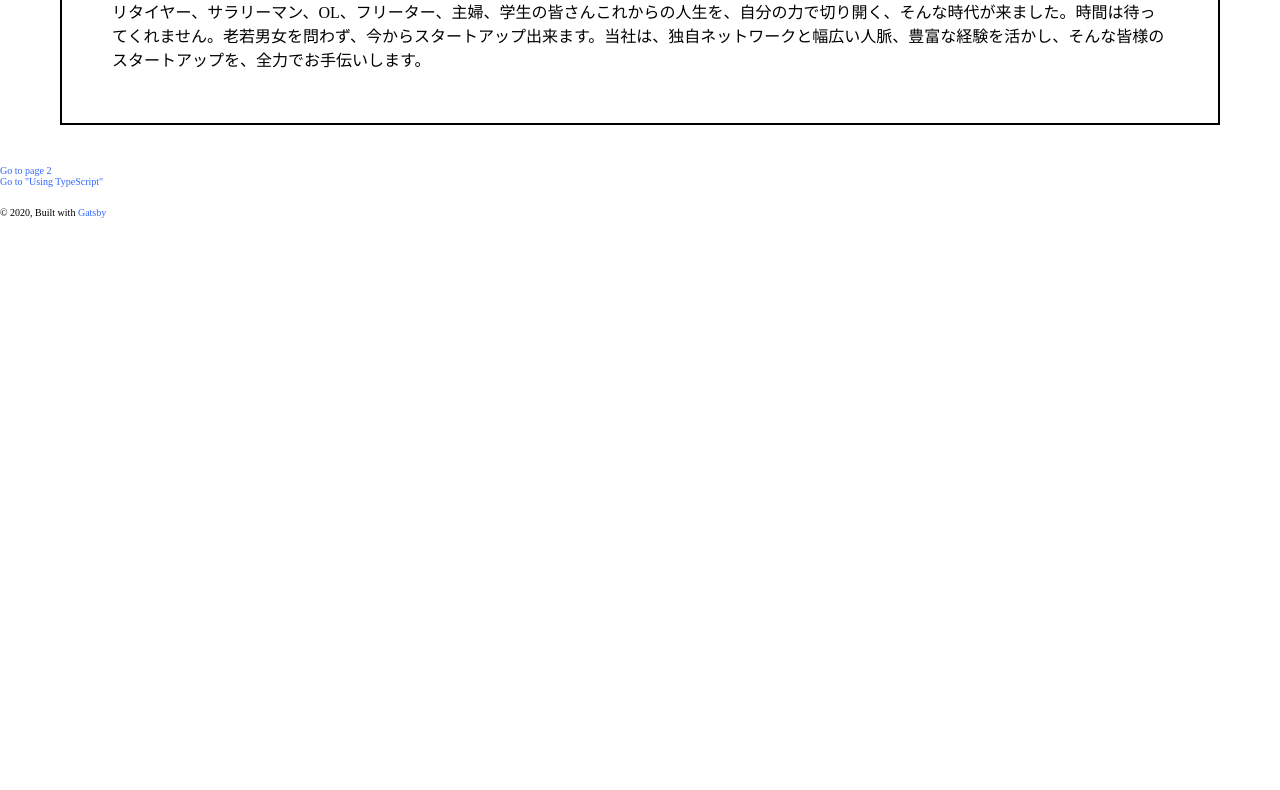
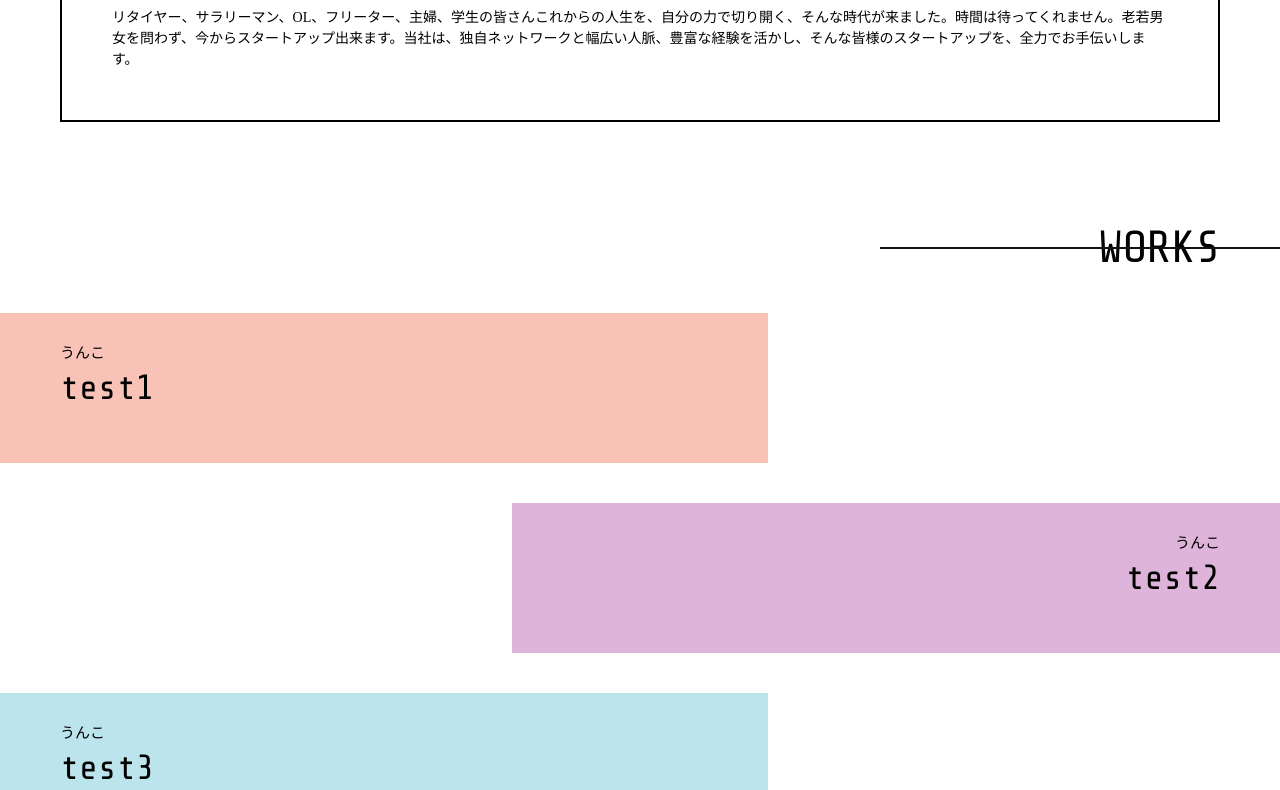
Before and after one commit to 9631kunn/bp-inc, a Gatsby site: page / in a window 1280 px wide. Shown: the part 507-1297 px from the top of the page. Before the commit the page ends 800 px from the top, so only its background shows below. Built offline with nearby package versions, Linux system fonts and the light colour scheme; Gatsby itself is replaced by a stand-in of ours.

Commit message:
add: WorkArea

```diff
--- a/gatsby-browser.js
+++ b/gatsby-browser.js
@@ -1,3 +1,29 @@
 exports.onClientEntry = () => {
-  console.log("We've started!")
-}
+  console.log("We've started!");
+  // ここにローディング処理
+};
+
+exports.onRouteUpdate = ({ location }) => {
+  if (location.pathname !== '/') return '';
+  animationBox();
+};
+
+const animationBox = () => {
+  const targets = document.querySelectorAll('.work__box');
+  const options = {
+    root: null,
+    rootMargin: '-10% 0px',
+    threshold: 0,
+  };
+  const doWhenIntersect = (entries) => {
+    entries.forEach((entry) => {
+      if (entry.isIntersecting) {
+        entry.target.classList.add('shown');
+      }
+    });
+  };
+  const observer = new IntersectionObserver(doWhenIntersect, options);
+  targets.forEach((target) => {
+    observer.observe(target);
+  });
+};
--- /dev/null
+++ b/src/components/Heading.js
@@ -0,0 +1,61 @@
+import React from 'react';
+import styled from 'styled-components';
+
+const mediaS = (props) => props.theme.media.s;
+const gapL = (props) => props.theme.gap.l;
+const container = (props) => props.theme.container.header;
+const fontDeco = (props) => props.theme.font.deco;
+
+const Wrap = styled.section`
+  overflow: hidden;
+  width: 100%;
+`;
+const Container = styled.div`
+  margin: 0 auto ${gapL};
+  max-width: ${container};
+`;
+const H = styled.h2`
+  font: 4.5rem ${fontDeco};
+  padding: 0 20px;
+  position: relative;
+  @media (max-width: ${mediaS}) {
+    font-size: 3rem;
+  }
+  &::after {
+    background: #111;
+    content: '';
+    display: inline-block;
+    height: 2px;
+    position: absolute;
+    top: 50%;
+    transform: translateY(-50%);
+    width: 100%;
+  }
+  &.left {
+    &::after {
+      left: -70%;
+      @media (max-width: ${mediaS}) {
+        left: -65%;
+      }
+    }
+  }
+  &.right {
+    text-align: right;
+    &::after {
+      right: -70%;
+      @media (max-width: ${mediaS}) {
+        right: -65%;
+      }
+    }
+  }
+`;
+
+const Heading = ({ position, text }) => (
+  <Wrap>
+    <Container>
+      <H className={position}>{text}</H>
+    </Container>
+  </Wrap>
+);
+
+export default Heading;
--- a/src/components/index/Box.js
+++ b/src/components/index/Box.js
@@ -5,21 +5,25 @@ import 'typeface-share-tech-mono';
 // import Image from '../Image';
 
 const container = (props) => props.theme.container.main;
-const gapXs = (props) => props.theme.gap.xs;
+const mediaS = (props) => props.theme.media.s;
 const gapS = (props) => props.theme.gap.s;
-const gapL = (props) => props.theme.gap.l;
+const gapM = (props) => props.theme.gap.m;
 const gapXl = (props) => props.theme.gap.xl;
+const fontSerif = (props) => props.theme.font.serif;
 const fontDeco = (props) => props.theme.font.deco;
 
-const Wrap = styled.div`
-  margin: calc(-2px + -${gapXl} + -35px + -2px) auto ${gapL}; /* border + gapXL + logo + border */
-  max-width: calc(${container});
+const Wrap = styled.section`
+  margin: calc(-2px + -${gapXl} + -35px + -2px) auto calc(${gapXl} * 2); /* border + gapXL + logo + border */
+  max-width: ${container};
 `;
 const BoxWrap = styled.div`
   background: #fff;
   border: 2px solid #000;
   padding: ${gapXl};
   margin: 0 ${gapS};
+  @media (max-width: ${mediaS}) {
+    padding: ${gapM};
+  }
 `;
 const Logo = styled.div`
   border-block-end: 2px solid #000;
@@ -35,14 +39,22 @@ const Logo = styled.div`
     margin-inline-end: 5px;
     width: 25px;
   }
+  @media (max-width: ${mediaS}) {
+    margin-block-end: ${gapM};
+  }
 `;
 const Lead = styled.p`
-  font-size: 2.5rem;
-  font-weight: bold;
+  font: bold 3rem ${fontSerif};
   margin-block-end: ${gapS};
+  @media (max-width: ${mediaS}) {
+    font-size: 2.5rem;
+  }
 `;
 const Description = styled.p`
-  font-size: 1.6rem;
+  font-size: 1.4rem;
+  @media (max-width: ${mediaS}) {
+    font-size: 1.2rem;
+  }
 `;
 
 const Box = () => (
--- /dev/null
+++ b/src/components/index/WorkBox.js
@@ -0,0 +1,83 @@
+import React from 'react';
+import styled from 'styled-components';
+
+import spread60 from '../../styles/animations/spread60';
+import spread100 from '../../styles/animations/spread100';
+
+const mediaS = (props) => props.theme.media.s;
+const gapL = (props) => props.theme.gap.l;
+const container = (props) => props.theme.container.header;
+const redOp = (props) => props.theme.color.redOp;
+const purpleOp = (props) => props.theme.color.purpleOp;
+const blueOp = (props) => props.theme.color.blueOp;
+const fontDeco = (props) => props.theme.font.deco;
+
+const Wrap = styled.section`
+  overflow: hidden;
+  position: relative;
+  width: 100%;
+  &.shown {
+    .work__background {
+      animation: ${spread60} 1.5s both;
+      @media (max-width: ${mediaS}) {
+        animation: ${spread100} 1.5s both;
+      }
+    }
+  }
+`;
+const BoxContainer = styled.div`
+  height: 150px;
+  margin: 0 auto ${gapL};
+  max-width: ${container};
+  padding: 30px 20px 50px;
+  position: relative;
+  z-index: 1;
+  h3 {
+    font: 3.5rem ${fontDeco};
+    line-height: calc(150px - (30px + 50px) - 20px); /* 全体の高さ - padding上下 - small */
+    @media (max-width: ${mediaS}) {
+      font-size: 2.5rem;
+    }
+  }
+  small {
+    font-size: 1.5rem;
+    line-height: calc(150px - (30px + 50px) - 50px); /* 全体の高さ - padding上下 - h3 */
+  }
+  &.right {
+    text-align: right;
+  }
+`;
+const Background = styled.div`
+  height: 150px;
+  position: absolute;
+  top: 0;
+  width: 0;
+  z-index: 0;
+  &.red {
+    background: ${redOp};
+  }
+  &.purple {
+    background: ${purpleOp};
+  }
+  &.blue {
+    background: ${blueOp};
+  }
+  &.left {
+    left: 0;
+  }
+  &.right {
+    right: 0;
+  }
+`;
+
+const WorkBox = ({ title, subTitle, color, position, description, link }) => (
+  <Wrap className="work__box">
+    <BoxContainer className={position}>
+      <small>{subTitle}</small>
+      <h3>{title}</h3>
+    </BoxContainer>
+    <Background className={`work__background ${color} ${position}`} />
+  </Wrap>
+);
+
+export default WorkBox;
--- /dev/null
+++ b/src/components/index/Works.js
@@ -0,0 +1,23 @@
+import React from 'react';
+import styled from 'styled-components';
+
+import WorkBox from './WorkBox';
+import Heading from '../Heading';
+
+const Works = () => {
+  const workBoxes = [
+    { title: 'test1', subTitle: 'うんこ', color: 'red', position: 'left', link: '', description: '' },
+    { title: 'test2', subTitle: 'うんこ', color: 'purple', position: 'right', link: '', description: '' },
+    { title: 'test3', subTitle: 'うんこ', color: 'blue', position: 'left', link: '', description: '' },
+  ];
+  return (
+    <>
+      <Heading position="right" text="WORKS" />
+      {workBoxes.map((box) => (
+        <WorkBox key={box.title} {...box} />
+      ))}
+    </>
+  );
+};
+
+export default Works;
--- a/src/components/layout.js
+++ b/src/components/layout.js
@@ -1,11 +1,11 @@
-import React from "react"
-import { useStaticQuery, graphql } from "gatsby"
-import {ThemeProvider} from "styled-components"
+import React from 'react';
+import { useStaticQuery, graphql } from 'gatsby';
+import { ThemeProvider } from 'styled-components';
 
-import Header from "./Header"
+import Header from './Header';
 
-import theme from "../styles/theme"
-import GlobalStyle from "../styles/global"
+import theme from '../styles/theme';
+import GlobalStyle from '../styles/global';
 
 const Layout = ({ children, location }) => {
   const data = useStaticQuery(graphql`
@@ -16,22 +16,24 @@ const Layout = ({ children, location }) => {
         }
       }
     }
-  `)
+  `);
 
   return (
     <ThemeProvider theme={theme}>
       <GlobalStyle />
       <Header siteTitle={data.site.siteMetadata.title} location={location} />
-        <main>{children}</main>
-        <footer style={{
-          marginTop: `2rem`
-        }}>
-          © {new Date().getFullYear()}, Built with
-          {` `}
-          <a href="https://www.gatsbyjs.com">Gatsby</a>
-        </footer>
+      <main>{children}</main>
+      <footer
+        style={{
+          marginTop: `2rem`,
+        }}
+      >
+        © {new Date().getFullYear()}, Built with
+        {` `}
+        <a href="https://www.gatsbyjs.com">Gatsby</a>
+      </footer>
     </ThemeProvider>
-  )
-}
+  );
+};
 
-export default Layout
+export default Layout;
--- a/src/pages/index.js
+++ b/src/pages/index.js
@@ -4,11 +4,13 @@ import { Link } from 'gatsby';
 import Layout from '../components/Layout';
 import SEO from '../components/SEO';
 import Box from '../components/index/Box';
+import Works from '../components/index/Works';
 
 const IndexPage = (props) => (
   <Layout location={props.location}>
     <SEO location={props.location} />
     <Box />
+    <Works />
     <Link to="/page-2/">Go to page 2</Link> <br />
     <Link to="/using-typescript/">Go to "Using TypeScript"</Link>
   </Layout>
--- /dev/null
+++ b/src/styles/animations/spread100.js
@@ -0,0 +1,9 @@
+import { keyframes } from 'styled-components';
+
+const spread = keyframes`
+  100% {
+    width: 100%;
+  }
+`;
+
+export default spread;
--- /dev/null
+++ b/src/styles/animations/spread60.js
@@ -0,0 +1,9 @@
+import { keyframes } from 'styled-components';
+
+const spread = keyframes`
+  100% {
+    width: 60%;
+  }
+`;
+
+export default spread;
--- a/src/styles/theme.js
+++ b/src/styles/theme.js
@@ -23,15 +23,22 @@ const variables = {
     xxl: '100px',
   },
   color: {
+    black: '#2c2f35',
     red: '#E83512',
+    redOp: 'rgba(232, 53, 18, 0.3)',
     blue: '#23A5BF',
+    blueOp: 'rgba(35, 165, 191, 0.3)',
     purple: '#920783',
+    purpleOp: 'rgba(146, 7, 132, 0.3)',
     green: '#8EC31F',
+    greenOp: 'rgba(143, 195, 31, 0.3)',
     yellow: '#F8B62B',
+    yellowOp: 'rgba(248, 183, 43, 0.3)',
   },
   font: {
     normal:
       '-apple-system,BlinkMacSystemFont,Helvetica Neue,Segoe UI,Hiragino Kaku Gothic ProN,Hiragino Sans,ヒラギノ角ゴ ProN W3,Arial,メイリオ,Meiryo,sans-serif',
+    serif: 'serif',
     deco: "'Share Tech Mono', monospace",
   },
   zIndex: {
```
Also changed, not shown: src/components/seo.js (+11 -11 lines).
